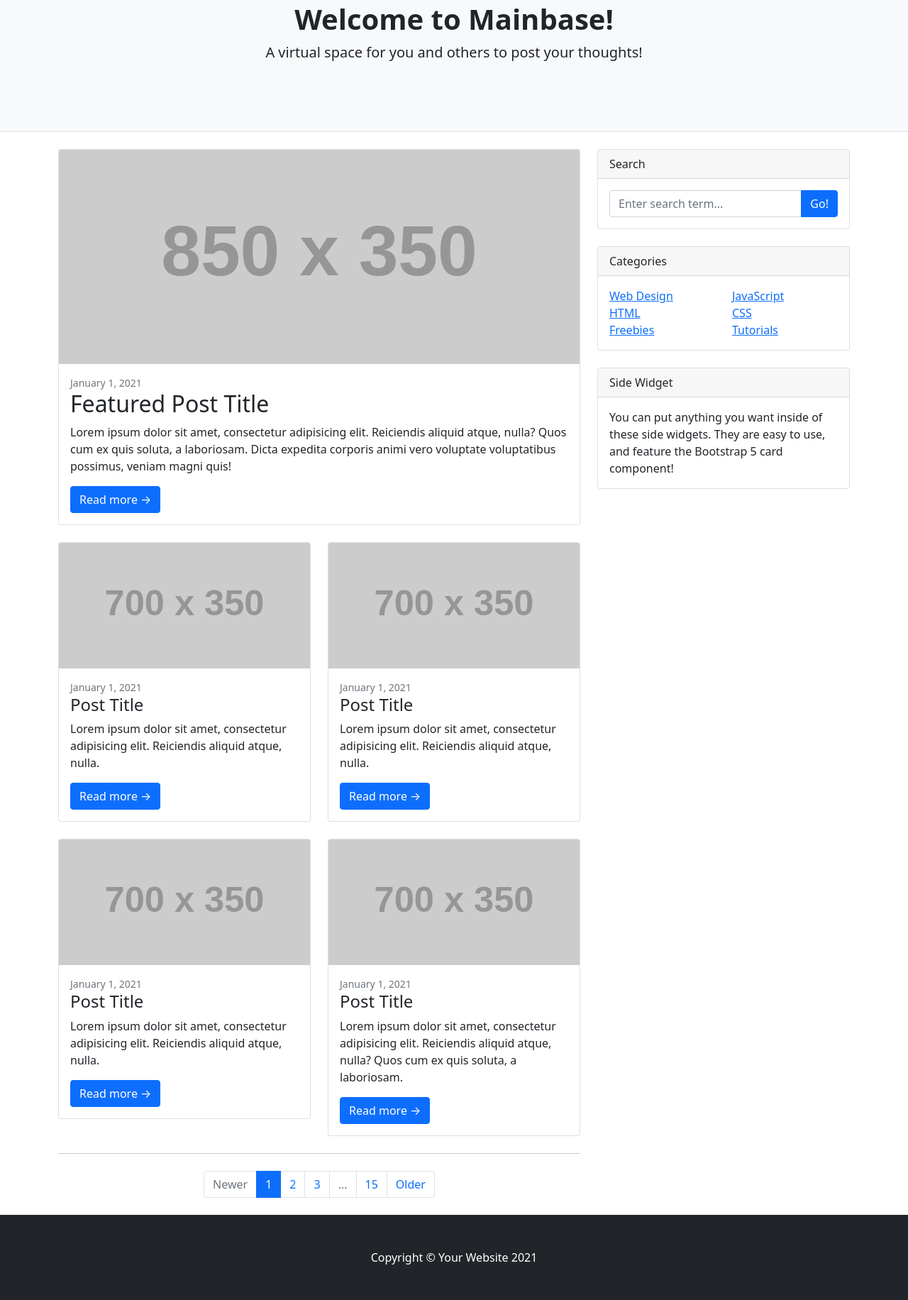
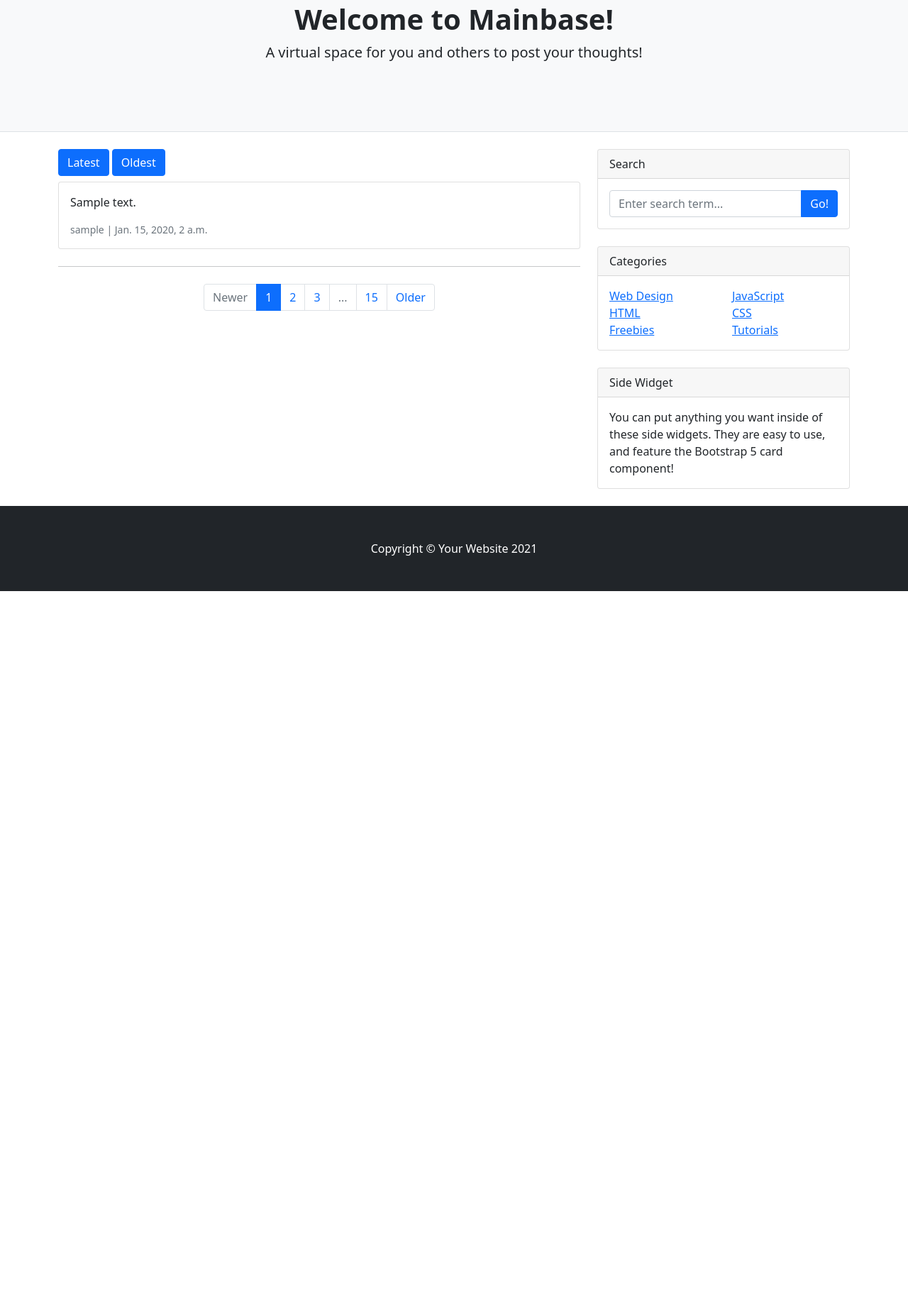
Before and after one commit to TimothyORourke/Mainbase, a Django app: page / in a window 1280 px wide. Shown: the part 149-1981 px from the top of the page at 71% size. After the commit the page ends 982 px from the top, so only its background shows below. Run offline with Django 3.2, Linux system fonts and the light colour scheme; tables that the repository leaves empty hold one stand-in row (Sample ...); some libraries are stand-ins or nearby versions.

Commit message:
Homepage shows all posts and allows sorting

```diff
--- a/blog/templates/blog/base.html
+++ b/blog/templates/blog/base.html
@@ -44,63 +44,17 @@
             <div class="row">
                 <!-- Blog entries-->
                 <div class="col-lg-8">
-                    <!-- Featured blog post-->
-                    <div class="card mb-4">
-                        <a href="#!"><img class="card-img-top" src="https://dummyimage.com/850x350/dee2e6/6c757d.jpg" alt="..." /></a>
-                        <div class="card-body">
-                            <div class="small text-muted">January 1, 2021</div>
-                            <h2 class="card-title">Featured Post Title</h2>
-                            <p class="card-text">Lorem ipsum dolor sit amet, consectetur adipisicing elit. Reiciendis aliquid atque, nulla? Quos cum ex quis soluta, a laboriosam. Dicta expedita corporis animi vero voluptate voluptatibus possimus, veniam magni quis!</p>
-                            <a class="btn btn-primary" href="#!">Read more →</a>
-                        </div>
-                    </div>
-                    <!-- Nested row for non-featured blog posts-->
-                    <div class="row">
-                        <div class="col-lg-6">
-                            <!-- Blog post-->
-                            <div class="card mb-4">
-                                <a href="#!"><img class="card-img-top" src="https://dummyimage.com/700x350/dee2e6/6c757d.jpg" alt="..." /></a>
-                                <div class="card-body">
-                                    <div class="small text-muted">January 1, 2021</div>
-                                    <h2 class="card-title h4">Post Title</h2>
-                                    <p class="card-text">Lorem ipsum dolor sit amet, consectetur adipisicing elit. Reiciendis aliquid atque, nulla.</p>
-                                    <a class="btn btn-primary" href="#!">Read more →</a>
-                                </div>
-                            </div>
-                            <!-- Blog post-->
-                            <div class="card mb-4">
-                                <a href="#!"><img class="card-img-top" src="https://dummyimage.com/700x350/dee2e6/6c757d.jpg" alt="..." /></a>
-                                <div class="card-body">
-                                    <div class="small text-muted">January 1, 2021</div>
-                                    <h2 class="card-title h4">Post Title</h2>
-                                    <p class="card-text">Lorem ipsum dolor sit amet, consectetur adipisicing elit. Reiciendis aliquid atque, nulla.</p>
-                                    <a class="btn btn-primary" href="#!">Read more →</a>
-                                </div>
+                    <a href="{% url 'index' %}?sort=latest"><button class="btn btn-primary mb-2" id="button-sort-latest" type="button">Latest</button></a>
+                    <a href="{% url 'index' %}?sort=oldest"><button class="btn btn-primary mb-2" id="button-sort-oldest" type="button">Oldest</button></a>
+                    <!-- Blog posts-->
+                    {% for post in posts %}
+                        <div class="card mb-4">
+                            <div class="card-body">
+                                <p class="card-text">{{ post.text }}</p>
+                                <div class="small text-muted">{{ post.author.username }} | {{ post.date_posted }}</div>
                             </div>
                         </div>
-                        <div class="col-lg-6">
-                            <!-- Blog post-->
-                            <div class="card mb-4">
-                                <a href="#!"><img class="card-img-top" src="https://dummyimage.com/700x350/dee2e6/6c757d.jpg" alt="..." /></a>
-                                <div class="card-body">
-                                    <div class="small text-muted">January 1, 2021</div>
-                                    <h2 class="card-title h4">Post Title</h2>
-                                    <p class="card-text">Lorem ipsum dolor sit amet, consectetur adipisicing elit. Reiciendis aliquid atque, nulla.</p>
-                                    <a class="btn btn-primary" href="#!">Read more →</a>
-                                </div>
-                            </div>
-                            <!-- Blog post-->
-                            <div class="card mb-4">
-                                <a href="#!"><img class="card-img-top" src="https://dummyimage.com/700x350/dee2e6/6c757d.jpg" alt="..." /></a>
-                                <div class="card-body">
-                                    <div class="small text-muted">January 1, 2021</div>
-                                    <h2 class="card-title h4">Post Title</h2>
-                                    <p class="card-text">Lorem ipsum dolor sit amet, consectetur adipisicing elit. Reiciendis aliquid atque, nulla? Quos cum ex quis soluta, a laboriosam.</p>
-                                    <a class="btn btn-primary" href="#!">Read more →</a>
-                                </div>
-                            </div>
-                        </div>
-                    </div>
+                    {% endfor %}
                     <!-- Pagination-->
                     <nav aria-label="Pagination">
                         <hr class="my-0" />
--- a/blog/views.py
+++ b/blog/views.py
@@ -1,7 +1,15 @@
 from django.shortcuts import render
-from django.http import HttpResponse
+
+from .models import Post
 
 # Create your views here.
 
 def index(request):
-    return render(request, 'blog/base.html')
+    sort = request.GET.get('sort', 'latest')
+
+    if sort == 'latest':
+        posts = Post.objects.all().order_by('-date_posted')
+    else:
+        posts = Post.objects.all().order_by('date_posted')
+
+    return render(request, 'blog/base.html', { 'posts' : posts })
```
